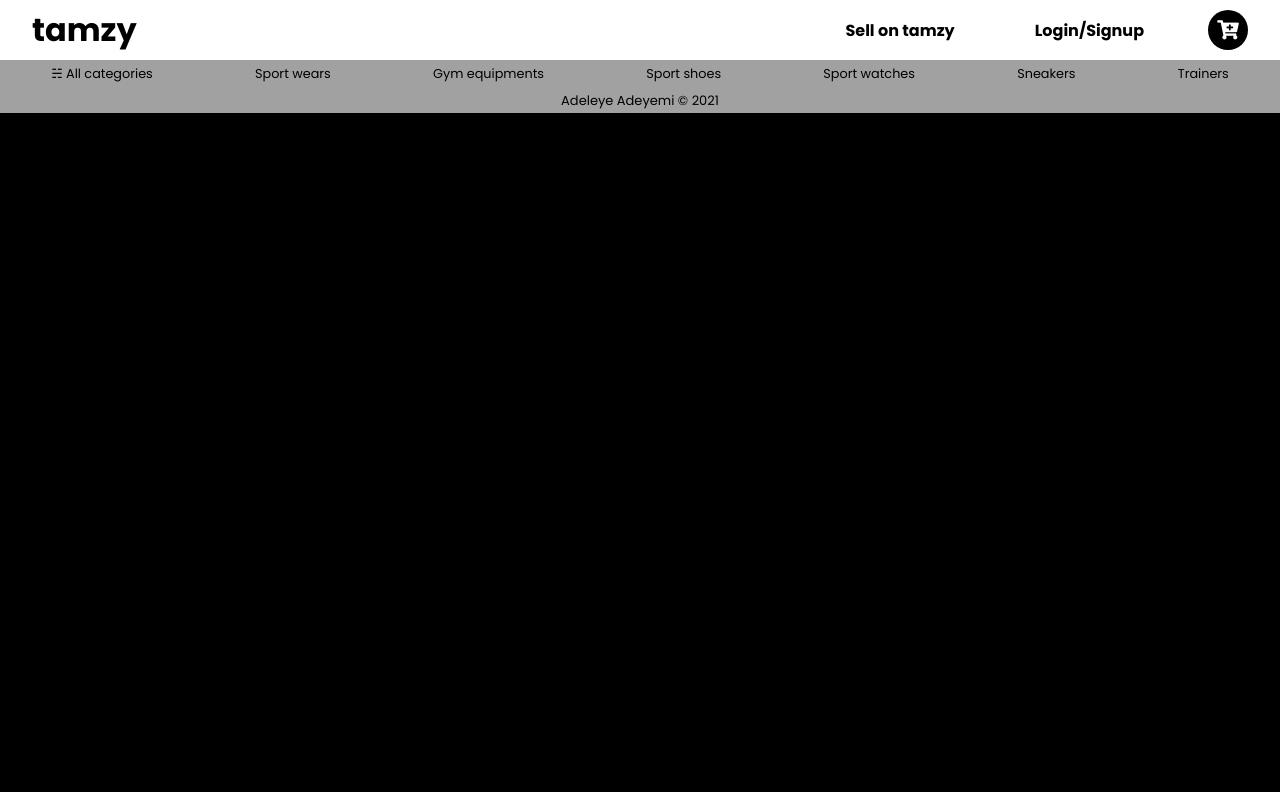
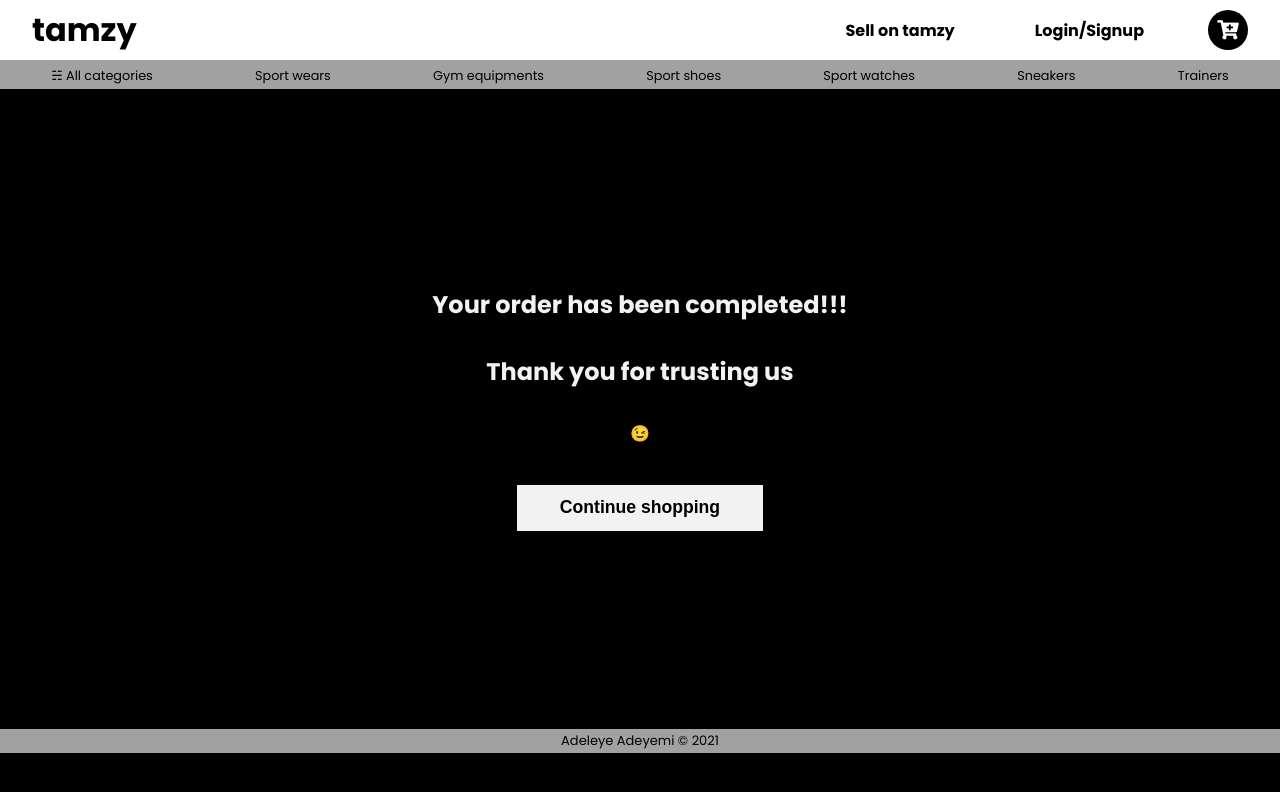
Before and after one commit to a-adeleye/e-commerce, a React (Create React App) app: page /thankyou in a window 1280 px wide. Shown: the top 792 px of the page. Built offline with nearby package versions, Linux system fonts and the light colour scheme.

Commit message:
cart functions completed

```diff
--- a/src/App.css
+++ b/src/App.css
@@ -91,7 +91,7 @@ nav {
   text-decoration: none;
   color: #000000;
   font-size: 0.8em;
-  padding: 0.4em 1em;
+  padding: 0.5em 1em 0.3em;
   transition: 0.2s;
 }
 
@@ -372,6 +372,35 @@ nav {
   transform: scale(0.97);
 }
 
+.thank-you {
+  text-align: center;
+  color: #f2f2f2;
+  height: 80vh;
+  display: flex;
+  flex-direction: column;
+  justify-content: center;
+  align-items: center;
+  gap: 2em;
+}
+
+.thank-you--button {
+  background-color: #f2f2f2;
+  color: #000000;
+  width: 14em;
+  padding: 0.7em;
+  border: none;
+  text-align: center;
+  margin-top: 0.4em;
+  cursor: pointer;
+  transition: 0.1s;
+  font-size: 1.1em;
+  font-weight: bold;
+}
+
+.thank-you--button:active {
+  transform: scale(0.97);
+}
+
 footer {
   color: #000000;
   background-color: #a1a1a1;
--- a/src/App.js
+++ b/src/App.js
@@ -7,6 +7,7 @@ import Footer from "./components/Footer";
 import { BrowserRouter, Routes, Route } from "react-router-dom";
 import products from "./components/Products";
 import Cart from "./components/Cart";
+import ThankYou from "./components/Thank you";
 
 function App() {
   const [cart, setCart] = React.useState([]);
@@ -16,7 +17,7 @@ function App() {
     if (cart.length) {
       let sumArray = cart.map((item) => item.quantity * item.price);
       let total = sumArray.reduce((a, b) => a + b);
-      setSubtotal((prevValue) => (prevValue = total));
+      setSubtotal((prevValue) => (prevValue = total).toFixed(2));
       console.log(sumArray)
     }
   }
@@ -59,6 +60,10 @@ function App() {
     setCart(tempArray);
   }
 
+  function resetCart() {
+    setCart(prevCart => prevCart = [])
+  }
+
   const itemCount = cart.length;
   const shipping = itemCount * 5;
 
@@ -81,9 +86,11 @@ function App() {
                 subtotal={subtotal}
                 shipping={shipping}
                 itemCount={itemCount}
+                reset={resetCart}
               />
             }
           ></Route>
+          <Route path="/thankyou" element={<ThankYou />}></Route>
         </Routes>
         <Footer />
       </BrowserRouter>
--- a/src/components/Cart.js
+++ b/src/components/Cart.js
@@ -22,7 +22,10 @@ export default function Cart(props) {
         <div className="product-quantity">
           <p className="amount">
             AED{" "}
-            <span className="large-text"> {(item.price * item.quantity).toFixed(2)} </span>
+            <span className="large-text">
+              {" "}
+              {(item.price * item.quantity).toFixed(2)}{" "}
+            </span>
           </p>
           <div className="quantity-change">
             <i
@@ -44,7 +47,21 @@ export default function Cart(props) {
 
   return (
     <section className="cart-page">
-      <div className="cart-items">{items}</div>
+      <div className="cart-items">
+        {props.cart.length < 1 ? (
+          <div>
+            <h2>Your cart is empty</h2>
+            <Link to="/shop">
+              <button className="checkout-button">
+                {" "}
+                &larr; Continue shopping
+              </button>
+            </Link>
+          </div>
+        ) : (
+          items
+        )}
+      </div>
       <div className="checkout">
         <div className="coupon">
           <input
@@ -57,7 +74,7 @@ export default function Cart(props) {
         <div className="subtotal">
           <p>Subtotal ({props.itemCount})</p>
           <p className="subtotal-amount" style={{ justifySelf: "flex-end" }}>
-            AED {(props.subtotal).toFixed(2)}
+            AED {props.subtotal}
           </p>
           <p className="shipping">Shipping</p>
           <p className="shipping-amount" style={{ justifySelf: "flex-end" }}>
@@ -66,12 +83,14 @@ export default function Cart(props) {
         </div>
         <div className="total">
           <p>Total</p>
-          <p>AED {(props.subtotal + props.shipping).toFixed(2)}</p>
+          <p>AED {props.subtotal ? (parseInt(props.subtotal) + parseInt(props.shipping)).toFixed(2) : ""}</p>
         </div>
 
-        <button className="checkout-button">CHECKOUT</button>
-        <Link to="/shop" style={{color: "#000000", fontWeight: "bold"}}>
-          <p>Continue shopping</p>
+        <Link to="/thankyou">
+          <button className="checkout-button" onClick={props.reset}>CHECKOUT</button>
+        </Link>
+        <Link to="/shop" style={{ color: "#000000", fontWeight: "bold" }}>
+          <p>Back to shopping</p>
         </Link>
       </div>
     </section>
--- a/src/components/Header.js
+++ b/src/components/Header.js
@@ -9,10 +9,10 @@ export default function Header(props) {
         <h1 className="logo">tamzy</h1>
       </Link>
       <nav>
-        <a href="" className="nav--item">
+        <a href="#" className="nav--item">
           Sell on tamzy
         </a>
-        <a href="" className="nav--item">
+        <a href="#" className="nav--item">
           Login/Signup
         </a>
         <Link to="/cart">
@@ -29,29 +29,38 @@ export default function Header(props) {
 }
 
 export function SecondaryHeader() {
+  const linkStyle = {
+    textDecoration: "none",
+    color: "#000000",
+    marginRight: "3em",
+    padding: "0.5em 1em 0.3em",
+    fontSize: "0.8em",
+    transition: "0.2s",
+  };
+
   return (
     <nav className="secondary-nav">
-      <a href="" className="secondary-nav--item">
+      <Link to="/shop" className='secondary-nav--item'>
         <span>&#9781;</span> All categories
-      </a>
-      <a href="" className="secondary-nav--item">
+      </Link>
+      <Link to="/shop" className='secondary-nav--item'>
         Sport wears
-      </a>
-      <a href="" className="secondary-nav--item">
+      </Link>
+      <Link to="/shop" className='secondary-nav--item'>
         Gym equipments
-      </a>
-      <a href="" className="secondary-nav--item">
+      </Link>
+      <Link to="/shop" className='secondary-nav--item'>
         Sport shoes
-      </a>
-      <a href="" className="secondary-nav--item">
+      </Link>
+      <Link to="/shop" className='secondary-nav--item'>
         Sport watches
-      </a>
-      <a href="" className="secondary-nav--item">
+      </Link>
+      <Link to="/shop" className='secondary-nav--item'>
         Sneakers
-      </a>
-      <a href="" className="secondary-nav--item">
+      </Link>
+      <Link to="/shop" className='secondary-nav--item'>
         Trainers
-      </a>
+      </Link>
     </nav>
   );
 }
--- a/src/components/Thank you.js
+++ b/src/components/Thank you.js
@@ -0,0 +1,12 @@
+import { Link } from "react-router-dom";
+
+export default function ThankYou() {
+    return(
+        <section className="thank-you">
+            <h2>Your order has been completed!!!</h2>
+            <h1>Thank you for trusting us</h1>
+            <p>😉</p>
+           <Link to="/shop"><button className="thank-you--button">Continue shopping</button></Link>
+        </section>
+    )
+}
```
Lines whose indentation alone changed are shown as unchanged.
